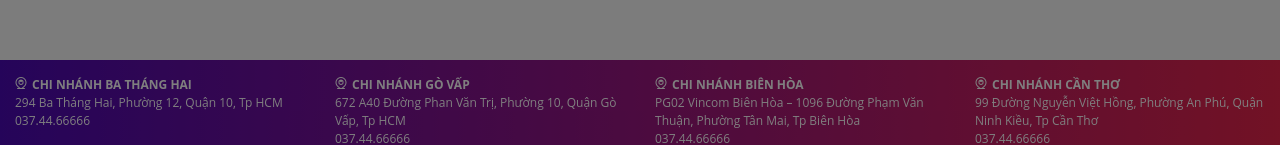
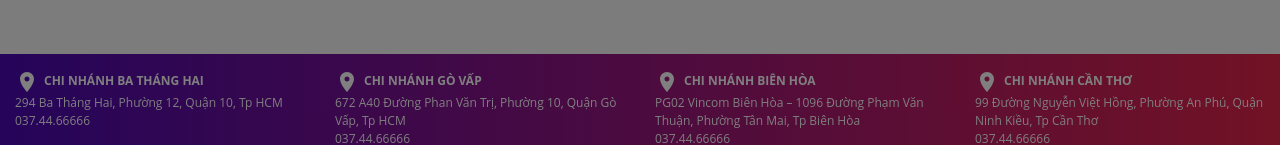
Before and after one commit to huunhat1999/status-tbc, a React (Create React App) app: page /tu-van in a window 1280 px wide. Shown: the part 652-797 px from the top of the page. Built offline with nearby package versions, Linux system fonts and the light colour scheme; no server answers.

Commit message:
iconFooter

```diff
--- a/src/component/design/style.css
+++ b/src/component/design/style.css
@@ -265,6 +265,9 @@ th.MuiTableCell-root.MuiTableCell-head.MuiTableCell-alignLeft {
     font-family: Google Sans;
     color: #720ca7;
 }
+.RoomIcon {
+    font-size: 14px;
+}
 .contentLabel div {
     position: relative;
     top: -112px;
--- a/src/component/newScreen/general/Footer.js
+++ b/src/component/newScreen/general/Footer.js
@@ -1,5 +1,6 @@
 import React, { Component } from 'react';
 import axios from "axios";
+import RoomIcon from '@material-ui/icons/Room';
 // import { Icon } from '@iconify/react';
 // import refreshIcon from '@iconify/icons-mdi-light/refresh';
 
@@ -14,7 +15,7 @@ class Footer extends Component {
               <div className="col-md-3">
                 <div className="branch-item">
                   <ul>
-                    <div><i className="fi-rr-location-alt"></i><b>CHI NHÁNH BA THÁNG HAI</b></div>
+                    <div><RoomIcon className="RoomIcon"/><b>CHI NHÁNH BA THÁNG HAI</b></div>
                     <li>294 Ba Tháng Hai, Phường 12, Quận 10, Tp HCM</li>
                     <li>037.44.66666</li>
                   </ul>
@@ -24,7 +25,7 @@ class Footer extends Component {
               <div className="col-md-3">
                 <div className="branch-item">
                   <ul>
-                    <div><i className="fi-rr-location-alt"></i><b>CHI NHÁNH GÒ VẤP</b></div>
+                    <div><RoomIcon className="RoomIcon"/><b>CHI NHÁNH GÒ VẤP</b></div>
                     <li>672 A40 Đường Phan Văn Trị, Phường 10, Quận Gò Vấp, Tp HCM</li>
                     <li>037.44.66666</li>
 
@@ -35,7 +36,7 @@ class Footer extends Component {
               <div className="col-md-3">
                 <div className="branch-item">
                   <ul>
-                    <div><i className="fi-rr-location-alt"></i><b>CHI NHÁNH BIÊN HÒA</b></div>
+                    <div><RoomIcon className="RoomIcon"/><b>CHI NHÁNH BIÊN HÒA</b></div>
                     <li>PG02 Vincom Biên Hòa – 1096 Đường Phạm Văn Thuận, Phường Tân Mai, Tp Biên Hòa</li>
                     <li>037.44.66666</li>
 
@@ -47,7 +48,7 @@ class Footer extends Component {
               <div className="col-md-3">
                 <div className="branch-item">
                   <ul>
-                    <div><i className="fi-rr-location-alt"></i><b>CHI NHÁNH CẦN THƠ</b></div>
+                    <div><RoomIcon className="RoomIcon"/><b>CHI NHÁNH CẦN THƠ</b></div>
                     <li> 99 Đường Nguyễn Việt Hồng, Phường An Phú, Quận Ninh Kiều, Tp Cần Thơ</li>
                     <li>037.44.66666</li>
 
```
